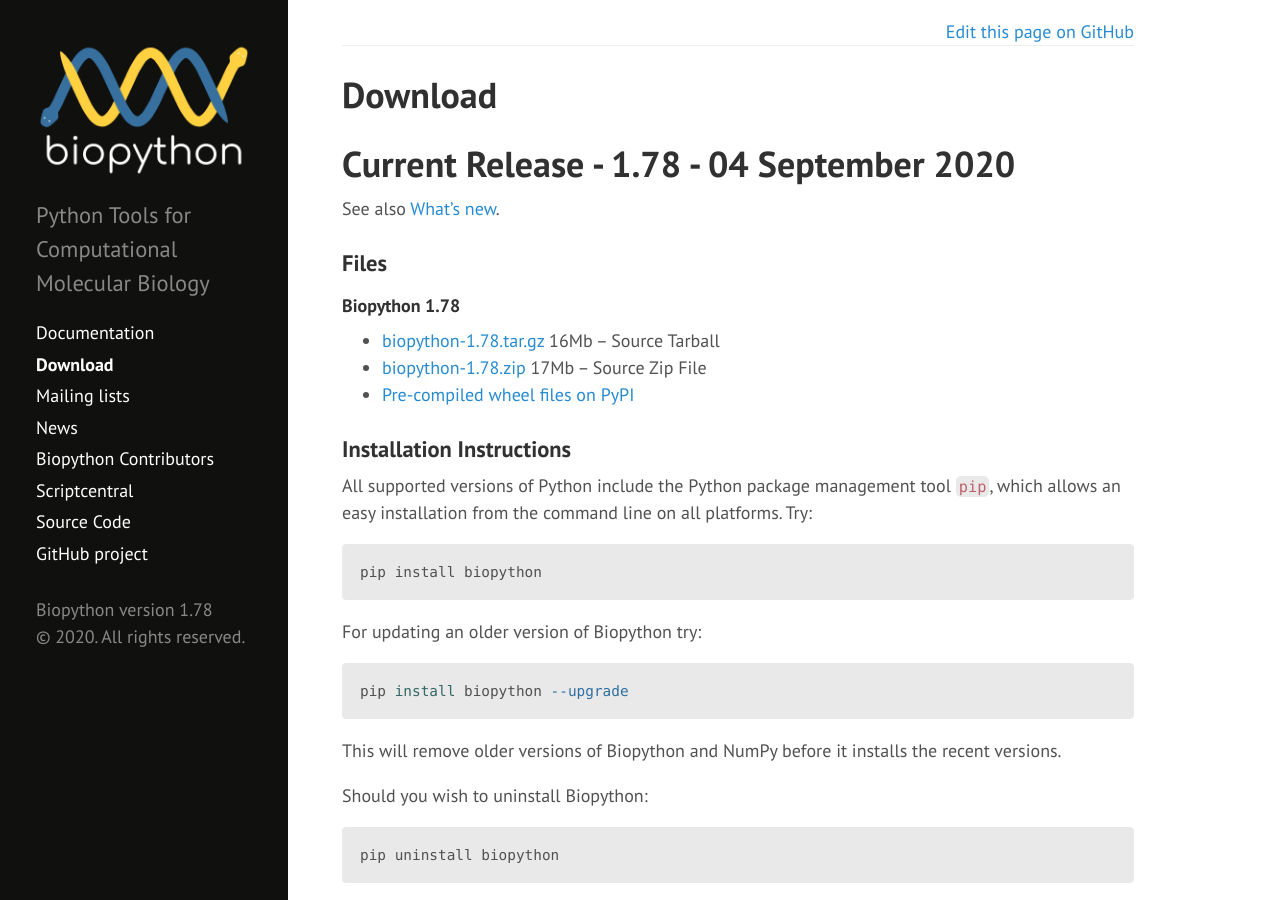
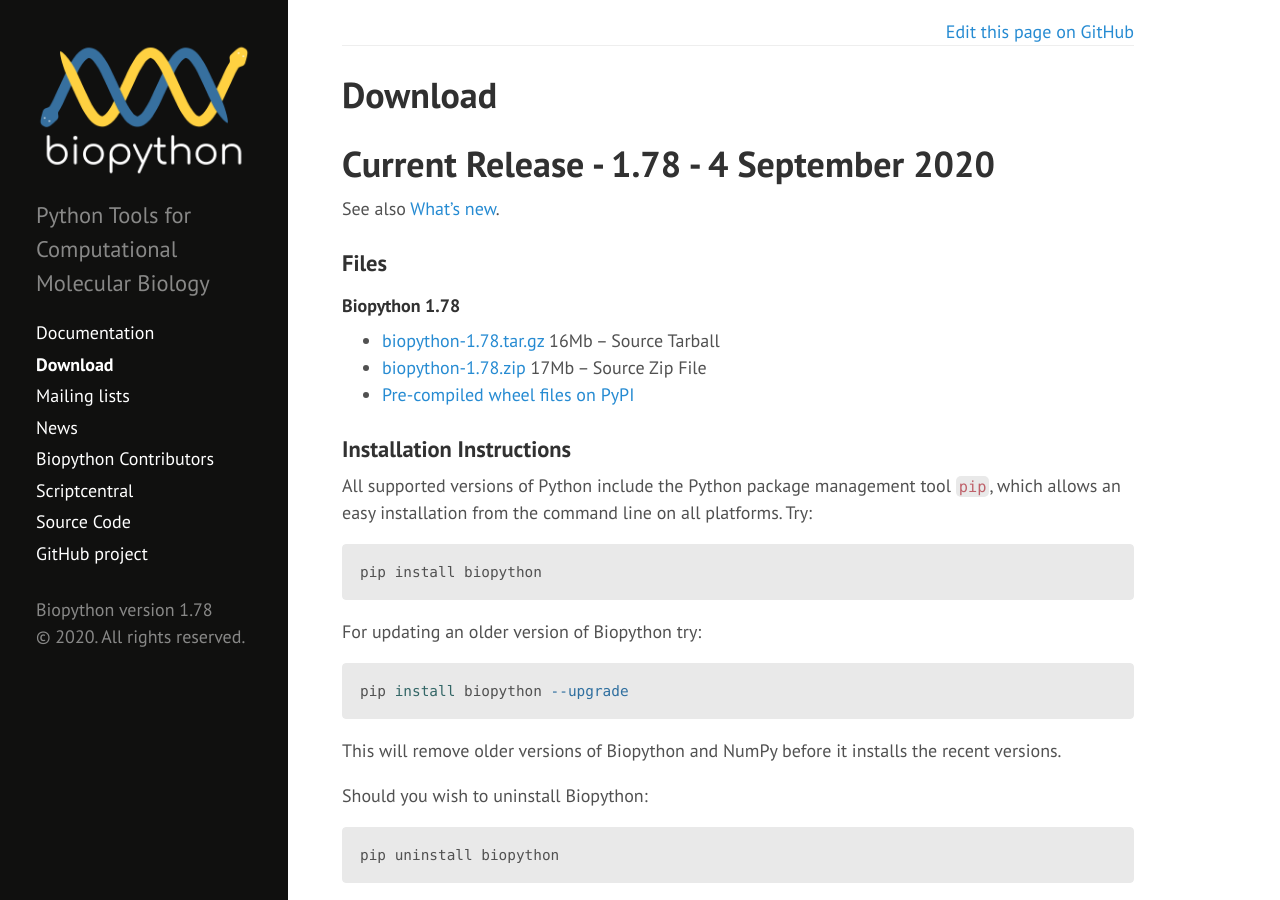
Before and after one commit to biopython/biopython.github.io, a Jekyll site: the page built from wiki/Download.md, in a window 1280 px wide and 900 px high. Built offline with Jekyll 4.4.1, drawn with Linux system fonts in a browser that asks for light colours.

Commit message:
match date format

```diff
--- a/wiki/Download.md
+++ b/wiki/Download.md
@@ -6,7 +6,7 @@ redirect_from:
  - /download/
 ---
 
-Current Release - 1.78 - 04 September 2020
+Current Release - 1.78 - 4 September 2020
 ==========================================
 
 See also [What's
```
Also changed, not shown: wiki/Biopython.md (+1 -1 lines).
